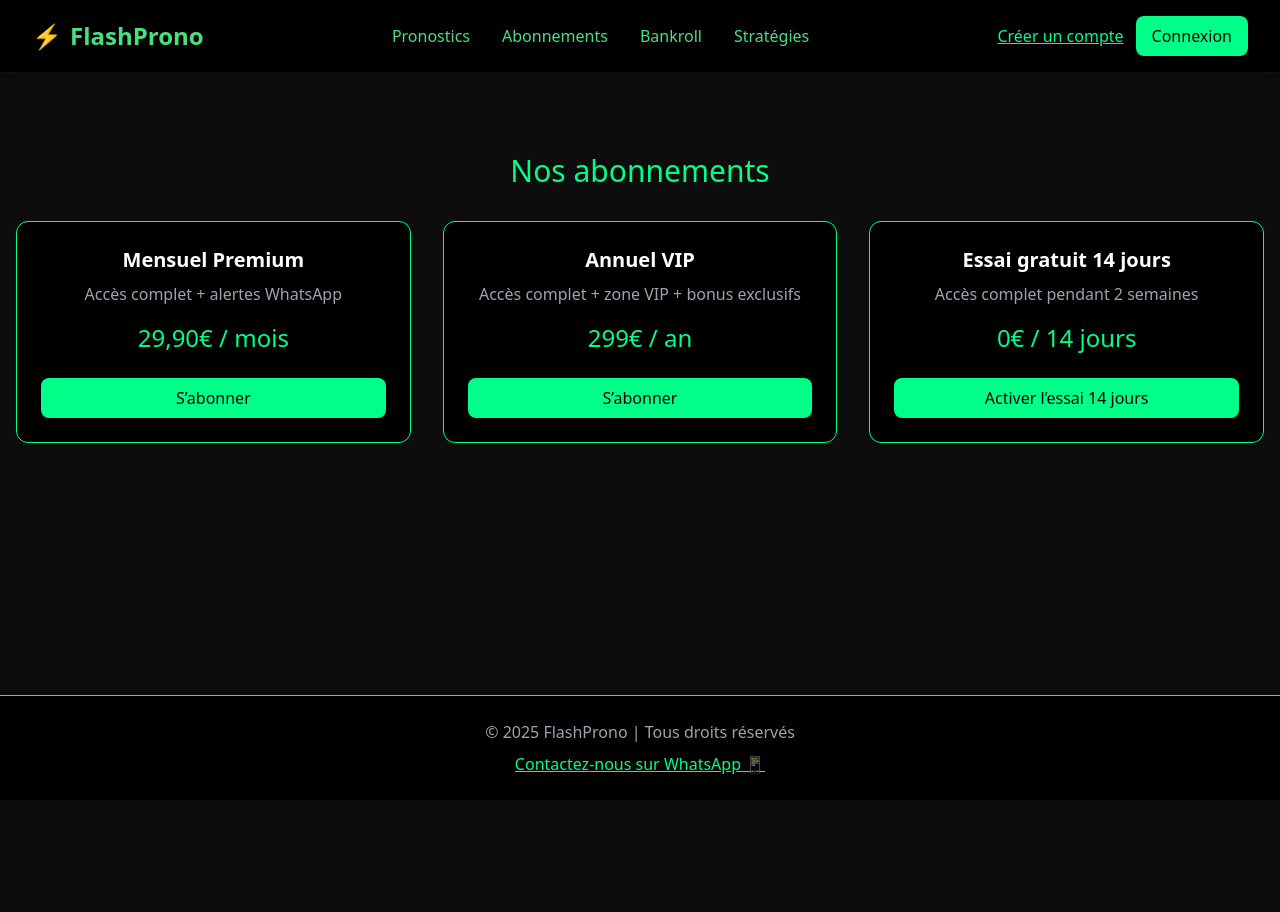
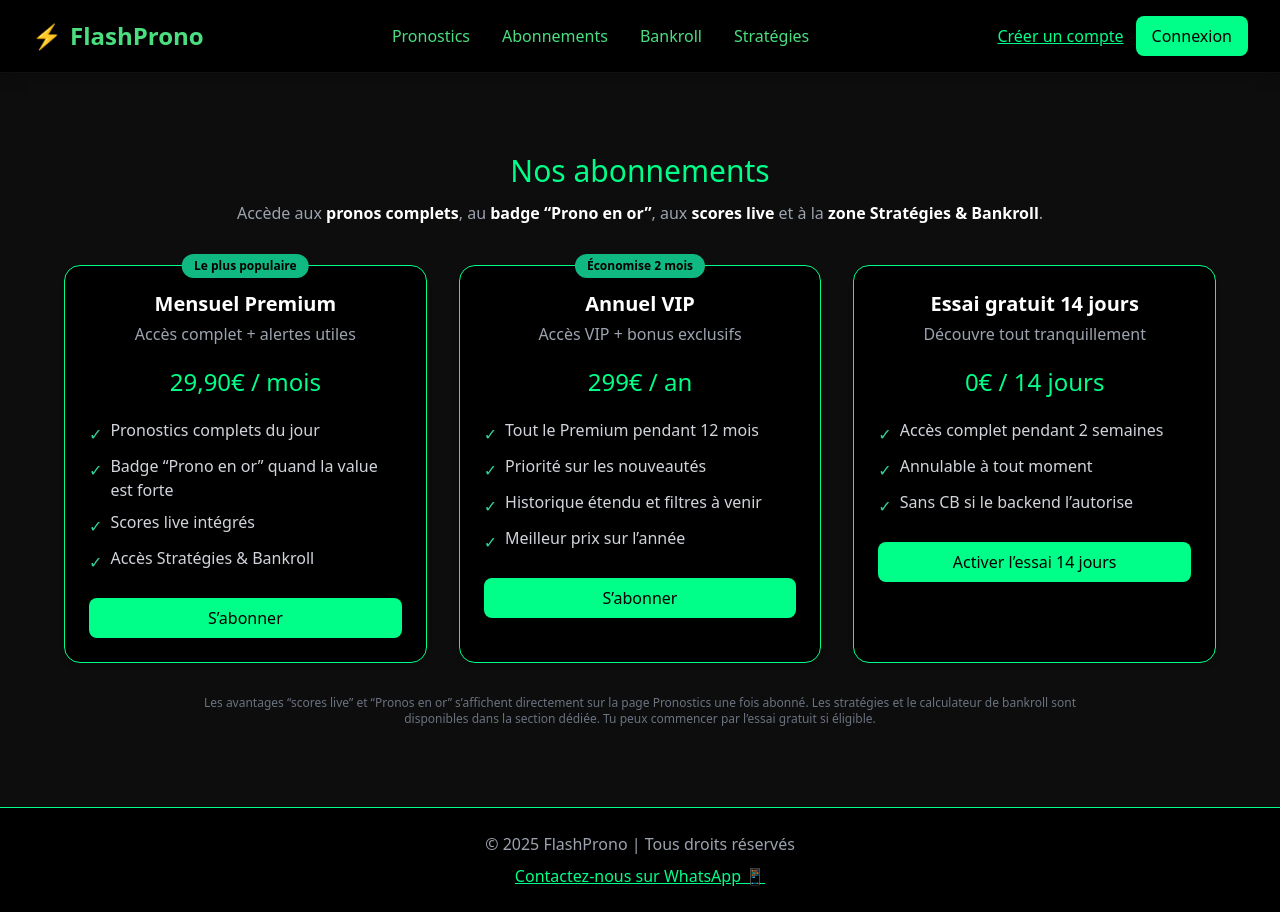
Before and after one commit to Rousslan2/flashprono, a React (Vite) app in the folder frontend/: page /abonnements in a window 1280 px wide. Before the commit the page ends 800 px from the top, so only its background shows below. Built offline with nearby package versions, Linux system fonts and the light colour scheme; no server answers.

Commit message:
🚀 Mise à jour automatique (frontend + backend + correctifs)

```diff
--- a/frontend/src/pages/Abonnements.jsx
+++ b/frontend/src/pages/Abonnements.jsx
@@ -10,13 +10,50 @@ export default function Abonnements() {
   const currentPlan = user?.subscription?.plan;
 
   const basePlans = [
-    { key: "monthly", name: "Mensuel Premium", price: "29,90€ / mois", desc: "Accès complet + alertes WhatsApp" },
-    { key: "yearly",  name: "Annuel VIP",      price: "299€ / an",     desc: "Accès complet + zone VIP + bonus exclusifs" },
-    { key: "trial",   name: "Essai gratuit 14 jours", price: "0€ / 14 jours", desc: "Accès complet pendant 2 semaines" },
+    {
+      key: "monthly",
+      name: "Mensuel Premium",
+      price: "29,90€ / mois",
+      desc: "Accès complet + alertes utiles",
+      features: [
+        "Pronostics complets du jour",
+        "Badge “Prono en or” quand la value est forte",
+        "Scores live intégrés",
+        "Accès Stratégies & Bankroll",
+      ],
+      ribbon: "Le plus populaire",
+    },
+    {
+      key: "yearly",
+      name: "Annuel VIP",
+      price: "299€ / an",
+      desc: "Accès VIP + bonus exclusifs",
+      features: [
+        "Tout le Premium pendant 12 mois",
+        "Priorité sur les nouveautés",
+        "Historique étendu et filtres à venir",
+        "Meilleur prix sur l’année",
+      ],
+      ribbon: "Économise 2 mois",
+    },
+    {
+      key: "trial",
+      name: "Essai gratuit 14 jours",
+      price: "0€ / 14 jours",
+      desc: "Découvre tout tranquillement",
+      features: [
+        "Accès complet pendant 2 semaines",
+        "Annulable à tout moment",
+        "Sans CB si le backend l’autorise",
+      ],
+    },
   ];
 
-  // Masquer l’essai si déjà abonné/actif OU essai déjà utilisé
-  const plans = (active || user?.trialUsed) ? basePlans.filter(p => p.key !== "trial") : basePlans;
+  // Masquer l’essai si abonnement actif OU essai déjà utilisé
+  const plans =
+    active || user?.trialUsed
+      ? basePlans.filter((p) => p.key !== "trial")
+      : basePlans;
 
   const handleTrial = async () => {
     const token = localStorage.getItem("token");
@@ -35,7 +72,8 @@ export default function Abonnements() {
         alert("Impossible d’activer l’essai.");
       }
     } catch (e) {
-      const msg = e?.response?.data?.message || e?.message || "Erreur essai";
+      const msg =
+        e?.response?.data?.message || e?.message || "Erreur essai";
       alert(msg);
     }
   };
@@ -55,7 +93,8 @@ export default function Abonnements() {
       if (data?.url) window.location.href = data.url;
       else alert("Pas d’URL Stripe renvoyée par le serveur.");
     } catch (err) {
-      const msg = err?.response?.data?.message || err?.message || "Erreur inconnue";
+      const msg =
+        err?.response?.data?.message || err?.message || "Erreur inconnue";
       alert(`Impossible d’ouvrir la page de paiement : ${msg}`);
       console.error(err);
     }
@@ -63,42 +102,90 @@ export default function Abonnements() {
 
   return (
     <section className="py-20 text-center">
-      <h2 className="text-3xl mb-8 text-primary">Nos abonnements</h2>
+      <h2 className="text-3xl mb-3 text-primary">Nos abonnements</h2>
+      <p className="text-gray-400 mb-10">
+        Accède aux <b className="text-white">pronos complets</b>, au{" "}
+        <b className="text-white">badge “Prono en or”</b>, aux{" "}
+        <b className="text-white">scores live</b> et à la{" "}
+        <b className="text-white">zone Stratégies & Bankroll</b>.
+      </p>
 
       {active && (
         <p className="text-green-400 mb-6">
-          ✅ Accès actif : <b>{currentPlan === "yearly" ? "Annuel VIP" : currentPlan === "monthly" ? "Mensuel Premium" : "Essai"}</b>
+          ✅ Accès actif :
+          {" "}
+          <b>
+            {currentPlan === "yearly"
+              ? "Annuel VIP"
+              : currentPlan === "monthly"
+              ? "Mensuel Premium"
+              : "Essai"}
+          </b>
         </p>
       )}
 
-      <div className="grid grid-cols-1 md:grid-cols-3 gap-8">
+      <div className="grid grid-cols-1 md:grid-cols-3 gap-8 max-w-6xl mx-auto">
         {plans.map((plan) => {
           const isCurrent = active && plan.key === currentPlan;
           const disabled = isCurrent;
           const isTrial = plan.key === "trial";
 
           return (
-            <div key={plan.key} className={`bg-black p-6 rounded-xl border ${isCurrent ? "border-green-400" : "border-primary"}`}>
-              <h3 className="text-xl font-bold mb-2">
-                {plan.name} {isCurrent && <span className="text-green-400 text-sm ml-2">• Actif</span>}
-              </h3>
-              <p className="text-gray-400 mb-4">{plan.desc}</p>
-              <p className="text-2xl text-primary mb-6">{plan.price}</p>
+            <div
+              key={plan.key}
+              className={`relative bg-black p-6 rounded-2xl border ${
+                isCurrent ? "border-green-400" : "border-primary"
+              } shadow-md`}
+            >
+              {plan.ribbon && (
+                <div className="absolute -top-3 left-1/2 -translate-x-1/2 bg-emerald-500 text-black text-xs font-bold px-3 py-1 rounded-full">
+                  {plan.ribbon}
+                </div>
+              )}
+
+              <h3 className="text-xl font-bold mb-1">{plan.name}</h3>
+              <p className="text-gray-400">{plan.desc}</p>
+              <p className="text-2xl text-primary my-5">{plan.price}</p>
+
+              <ul className="text-left text-gray-300 space-y-2 mb-6">
+                {plan.features?.map((f, i) => (
+                  <li key={i} className="flex items-start gap-2">
+                    <span className="mt-1 text-emerald-400">✓</span>
+                    <span>{f}</span>
+                  </li>
+                ))}
+              </ul>
 
               <button
                 className={`px-4 py-2 rounded-lg transition w-full ${
-                  disabled ? "bg-gray-600 cursor-not-allowed text-white" : "bg-primary text-black hover:scale-105"
+                  disabled
+                    ? "bg-gray-600 cursor-not-allowed text-white"
+                    : "bg-primary text-black hover:scale-105"
                 }`}
-                onClick={() => !disabled && (isTrial ? handleTrial() : handleSubscribe(plan.key))}
+                onClick={() =>
+                  !disabled &&
+                  (isTrial ? handleTrial() : handleSubscribe(plan.key))
+                }
                 disabled={disabled}
                 title={disabled ? "Plan déjà actif" : "Choisir"}
               >
-                {isTrial ? "Activer l’essai 14 jours" : (disabled ? "Plan actif" : "S’abonner")}
+                {isTrial
+                  ? "Activer l’essai 14 jours"
+                  : disabled
+                  ? "Plan actif"
+                  : "S’abonner"}
               </button>
             </div>
           );
         })}
       </div>
+
+      <p className="text-xs text-gray-500 mt-8 max-w-4xl mx-auto">
+        Les avantages “scores live” et “Pronos en or” s’affichent directement
+        sur la page Pronostics une fois abonné. Les stratégies et le calculateur
+        de bankroll sont disponibles dans la section dédiée. Tu peux commencer
+        par l’essai gratuit si éligible.
+      </p>
     </section>
   );
 }
--- a/frontend/src/pages/Home.jsx
+++ b/frontend/src/pages/Home.jsx
@@ -7,18 +7,19 @@ export default function Home() {
 
   return (
     <section className="text-center py-20">
-      {/* Titre principal */}
-      <h1 className="text-5xl font-extrabold mb-6 text-primary drop-shadow-lg">
+      {/* Hero */}
+      <h1 className="text-5xl font-extrabold mb-4 text-primary drop-shadow-lg">
         Bienvenue sur <span className="text-white">FlashProno ⚡</span>
       </h1>
-
-      {/* Description */}
-      <p className="text-lg text-gray-300 mb-10 max-w-2xl mx-auto">
-        Analyse, précision et performance. FlashProno t’apporte chaque jour les meilleurs
-        pronostics sportifs, testés et validés par des experts.
+      <p className="text-lg text-gray-300 mb-10 max-w-3xl mx-auto">
+        Des <b className="text-white">pronostics vérifiés</b>, une{" "}
+        <b className="text-white">sélection VIP “Pronos en or”</b>, des{" "}
+        <b className="text-white">scores live</b> et des{" "}
+        <b className="text-white">stratégies bankroll</b> expliquées pas à pas.
+        Tout ce qu’il faut pour jouer <i>plus clair</i>, pas au hasard.
       </p>
 
-      {/* Bouton principal : change selon connexion */}
+      {/* CTA principal */}
       {isAuth ? (
         <Link
           to="/dashboard"
@@ -35,36 +36,67 @@ export default function Home() {
         </Link>
       )}
 
-      {/* Section arguments */}
-      <div className="grid md:grid-cols-3 gap-8 mt-16 text-left max-w-5xl mx-auto">
-        <div className="bg-black border border-primary rounded-2xl p-6 shadow-md hover:shadow-primary/20 transition">
-          <h3 className="text-xl font-semibold mb-2 text-primary">🎯 Précision</h3>
-          <p className="text-gray-400">
-            Nos pronostics sont basés sur des analyses statistiques, la forme des équipes et des algorithmes exclusifs.
-          </p>
-        </div>
+      {/* Avantages clés */}
+      <div className="grid md:grid-cols-3 gap-6 mt-14 text-left max-w-6xl mx-auto">
+        <Feature
+          title="🎯 Précision & transparence"
+          desc="Sélection basée sur data, forme, effectifs et value. Résultats clairement indiqués (gagnant/perdu/en attente)."
+        />
+        <Feature
+          title="⚡ Rapide & en temps réel"
+          desc="Ajouts quotidiens + mise à jour live du score pendant les matchs (section abonné)."
+        />
+        <Feature
+          title="💎 Simplicité & pédagogie"
+          desc="Interface clean + zone Stratégies & Bankroll pour savoir exactement quoi faire et pourquoi."
+        />
+      </div>
 
-        <div className="bg-black border border-primary rounded-2xl p-6 shadow-md hover:shadow-primary/20 transition">
-          <h3 className="text-xl font-semibold mb-2 text-primary">⚡ Rapidité</h3>
-          <p className="text-gray-400">
-            Des mises à jour quotidiennes, des alertes en temps réel et des résultats instantanés dès la fin des matchs.
-          </p>
-        </div>
-
-        <div className="bg-black border border-primary rounded-2xl p-6 shadow-md hover:shadow-primary/20 transition">
-          <h3 className="text-xl font-semibold mb-2 text-primary">💎 Simplicité</h3>
-          <p className="text-gray-400">
-            Une interface claire et intuitive, pour te concentrer sur ce qui compte : gagner tes paris.
-          </p>
-        </div>
+      {/* Ce que tu obtiens en Premium/VIP */}
+      <div className="max-w-6xl mx-auto mt-12 grid md:grid-cols-2 gap-6 text-left">
+        <Card title="Accès Premium (Mensuel)">
+          <ul className="list-disc pl-5 space-y-2 text-gray-300">
+            <li>Accès complet aux pronostics du jour + archives.</li>
+            <li>“Pronos en or” mis en avant quand la value est forte.</li>
+            <li>Alertes importantes (heure / changements majeurs).</li>
+            <li>Scores live intégrés sur la page pronostics.</li>
+          </ul>
+        </Card>
+        <Card title="Espace Stratégies & Bankroll">
+          <ul className="list-disc pl-5 space-y-2 text-gray-300">
+            <li>Guides courts, clairs et applicables dès aujourd’hui.</li>
+            <li>Calculateur bankroll (gestion de mise simple).</li>
+            <li>Conseils d’allocation selon le risque.</li>
+            <li>Vidéo d’explication (bientôt) pour t’accompagner.</li>
+          </ul>
+        </Card>
       </div>
 
       {/* Message personnalisé si connecté */}
       {isAuth && (
         <p className="mt-12 text-gray-400">
-          Heureux de te revoir, <span className="text-primary font-semibold">{user?.name}</span> !
+          Heureux de te revoir,{" "}
+          <span className="text-primary font-semibold">{user?.name}</span> !
         </p>
       )}
     </section>
   );
 }
+
+function Feature({ title, desc }) {
+  return (
+    <div className="bg-black border border-primary rounded-2xl p-6 shadow-md hover:shadow-primary/20 transition">
+      <h3 className="text-xl font-semibold mb-2 text-primary">{title}</h3>
+      <p className="text-gray-400">{desc}</p>
+    </div>
+  );
+}
+
+function Card({ title, children }) {
+  return (
+    <div className="bg-black border border-[#1d2f1f] rounded-2xl p-6">
+      <h3 className="text-lg font-semibold mb-3 text-emerald-300">{title}</h3>
+      {children}
+    </div>
+  );
+}
```
